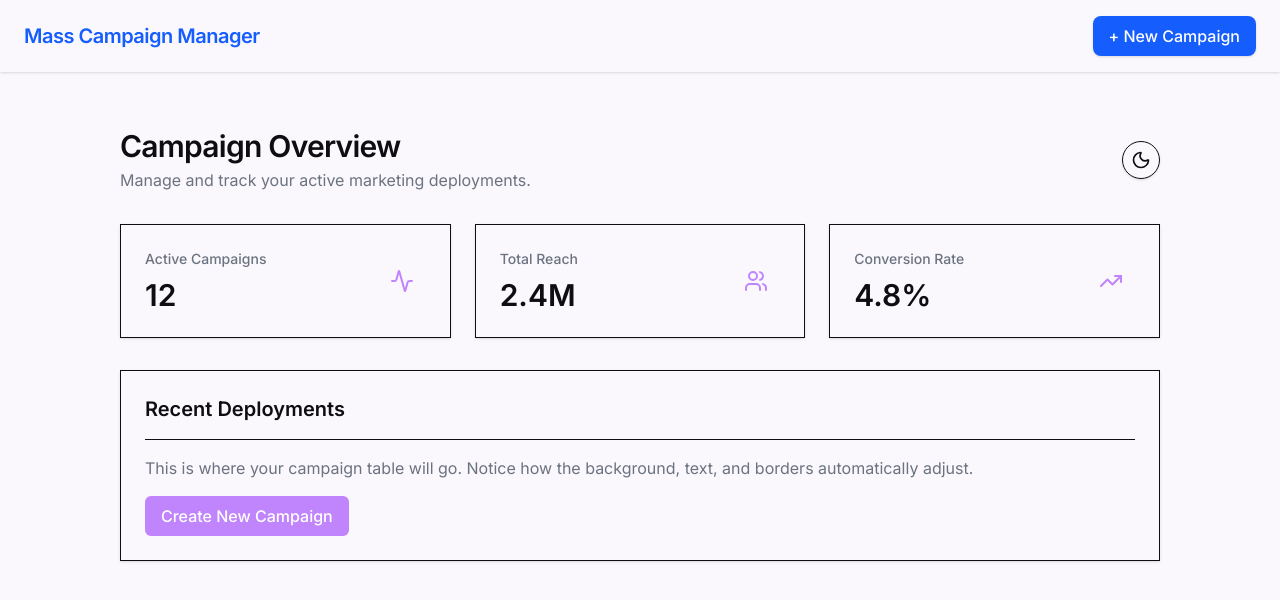
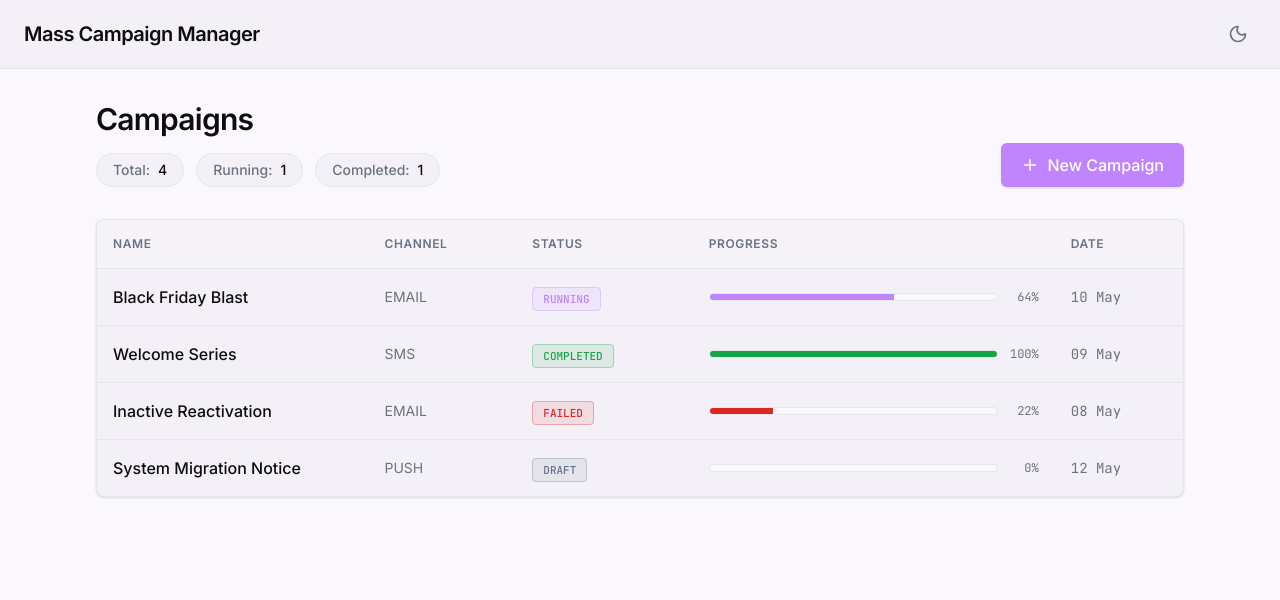
Before and after one commit to rnavxn/mass-campaign-manager, a React (Vite) app in the folder frontend/: page / in a window 1280 px wide. Shown: the top 600 px of the page. Built offline with nearby package versions, Linux system fonts and the light colour scheme; no server answers.

Commit message:
feat: build campaign list data table and routing
- Configure React Router in App.jsx layout
- Implement CampaignList table with inline progress bars and monospace stat badges
- Add fallback fetch logic for UI testing

```diff
--- a/frontend/src/App.jsx
+++ b/frontend/src/App.jsx
@@ -1,28 +1,41 @@
 import { BrowserRouter, Routes, Route, Link } from 'react-router-dom';
-import Dashboard from './pages/Dashboard';
-import CreateCampaign from './pages/CreateCampaign';
-import CampaignDetail from './pages/CampaignDetail';
+import { useTheme } from './context/ThemeContext';
+import { Moon, Sun } from 'lucide-react';
+import CampaignList from './pages/CampaignList';
+
+// The persistent Navbar (Logo left, Theme toggle right)
+function Navbar() {
+  const { isDark, toggleTheme } = useTheme();
+  return (
+    <nav className="bg-surface border-b border-border px-6 py-4 flex justify-between items-center">
+      <Link to="/" className="text-xl font-bold tracking-tight hover:text-accent transition-colors">
+        Mass Campaign Manager
+      </Link>
+      <button
+        onClick={toggleTheme}
+        className="p-2 rounded-full hover:bg-border text-muted hover:text-main transition-colors"
+        title={`Switch to ${isDark ? 'Light' : 'Dark'} Mode`}
+      >
+        {isDark ? <Sun size={20} /> : <Moon size={20} />}
+      </button>
+    </nav>
+  );
+}
 
 export default function App() {
   return (
     <BrowserRouter>
-      <div className="min-h-screen bg-app text-main transition-colors duration-200 font-sans">
-        {/* Simple Top Navigation */}
-        <nav className="bg-app shadow-sm px-6 py-4 flex justify-between items-center border-light">
-          <Link to="/" className="text-xl font-bold text-blue-600 tracking-tight">
-            Mass Campaign Manager
-          </Link>
-          <Link to="/create" className="bg-blue-600 text-white px-4 py-2 rounded-lg font-medium hover:bg-blue-700 transition-colors shadow-sm">
-            + New Campaign
-          </Link>
-        </nav>
+      {/* We use flex-col to push the main content down and fill the screen */}
+      <div className="min-h-screen bg-app text-main flex flex-col font-sans transition-colors duration-200">
+        <Navbar />
+        <main className="flex-1 p-8 max-w-6xl mx-auto w-full">
+          <Routes>
+            {/* Page 1 */}
+            <Route path="/" element={<CampaignList />} />
 
-        {/* Page Content Container */}
-        <main className="max-w-6xl mx-auto p-6">
-          <Routes>
-            <Route path="/" element={<Dashboard />} />
-            <Route path="/create" element={<CreateCampaign />} />
-            <Route path="/campaigns/:id" element={<CampaignDetail />} />
+            {/* Placeholders for our next logical stops */}
+            <Route path="/create" element={<div className="text-muted">Create Page Coming Next...</div>} />
+            <Route path="/campaigns/:id" element={<div className="text-muted">Detail Page Coming Next...</div>} />
           </Routes>
         </main>
       </div>
--- /dev/null
+++ b/frontend/src/pages/CampaignList.jsx
@@ -0,0 +1,162 @@
+import { useState, useEffect } from 'react';
+import { Link, useNavigate } from 'react-router-dom';
+import { Plus } from 'lucide-react';
+
+export default function CampaignList() {
+  const [campaigns, setCampaigns] = useState([]);
+  const [isLoading, setIsLoading] = useState(true);
+  const navigate = useNavigate();
+
+  useEffect(() => {
+    // Attempt to fetch from your Spring Boot backend
+    fetch('http://localhost:8081/api/campaigns')
+      .then(res => res.json())
+      .then(data => {
+        // Calculate the progress percentage on the fly
+        const mappedCampaigns = data.map(camp => {
+          const total = camp.totalRecipients || 0;
+          // Progress includes both successes and failures
+          const processed = (camp.processedRecipients || 0) + (camp.failedRecipients || 0);
+          const progress = total > 0 ? Math.round((processed / total) * 100) : 0;
+
+          return { ...camp, progress };
+        });
+
+        setCampaigns(mappedCampaigns);
+        setIsLoading(false);
+      })
+      .catch(err => {
+        console.warn("Backend not reachable or empty. Injecting blueprint mock data.");
+        // Fallback data so we can see the UI design immediately
+        setCampaigns([
+          { id: 'c1', name: 'Black Friday Blast', channel: 'EMAIL', status: 'RUNNING', progress: 64, createdAt: '2026-05-10T10:00:00Z' },
+          { id: 'c2', name: 'Welcome Series', channel: 'SMS', status: 'COMPLETED', progress: 100, createdAt: '2026-05-09T14:30:00Z' },
+          { id: 'c3', name: 'Inactive Reactivation', channel: 'EMAIL', status: 'FAILED', progress: 22, createdAt: '2026-05-08T09:15:00Z' },
+          { id: 'c4', name: 'System Migration Notice', channel: 'PUSH', status: 'DRAFT', progress: 0, createdAt: '2026-05-12T11:00:00Z' },
+        ]);
+        setIsLoading(false);
+      });
+  }, []);
+
+  // Compute stat pills from current table data
+  const stats = {
+    total: campaigns.length,
+    running: campaigns.filter(c => c.status === 'RUNNING').length,
+    completed: campaigns.filter(c => c.status === 'COMPLETED').length,
+  };
+
+  // Maps status text to our specific theme variables
+  const getStatusColor = (status) => {
+    switch(status) {
+      case 'RUNNING': return 'text-running border-running/30 bg-running/10';
+      case 'COMPLETED': return 'text-completed border-completed/30 bg-completed/10';
+      case 'FAILED': return 'text-failed border-failed/30 bg-failed/10';
+      case 'SCHEDULED': return 'text-scheduled border-scheduled/30 bg-scheduled/10';
+      default: return 'text-draft border-draft/30 bg-draft/10'; // DRAFT
+    }
+  };
+
+  const getBarColor = (status) => {
+    switch(status) {
+      case 'RUNNING': return 'bg-running';
+      case 'COMPLETED': return 'bg-completed';
+      case 'FAILED': return 'bg-failed';
+      default: return 'bg-draft';
+    }
+  };
+
+  return (
+    <div className="space-y-8 animate-in fade-in duration-500">
+
+      {/* Page Header */}
+      <div className="flex justify-between items-end">
+        <div>
+          <h1 className="text-3xl font-bold tracking-tight mb-4">Campaigns</h1>
+          {/* 3 Stat Pills */}
+          <div className="flex gap-3 text-sm font-medium">
+            <div className="bg-surface border border-border px-4 py-1.5 rounded-full">
+              <span className="text-muted mr-2">Total:</span>{stats.total}
+            </div>
+            <div className="bg-surface border border-border px-4 py-1.5 rounded-full">
+              <span className="text-muted mr-2">Running:</span>{stats.running}
+            </div>
+            <div className="bg-surface border border-border px-4 py-1.5 rounded-full">
+              <span className="text-muted mr-2">Completed:</span>{stats.completed}
+            </div>
+          </div>
+        </div>
+
+        <Link
+          to="/create"
+          className="bg-accent hover:bg-accent-hover text-white px-5 py-2.5 rounded-md font-medium transition-colors flex items-center gap-2 shadow-sm"
+        >
+          <Plus size={18} /> New Campaign
+        </Link>
+      </div>
+
+      {/* Campaign Table */}
+      <div className="bg-surface border border-border rounded-lg overflow-hidden shadow-sm">
+        <table className="w-full text-left border-collapse">
+          <thead>
+            <tr className="border-b border-border bg-app/50 text-muted text-xs uppercase tracking-wider font-semibold">
+              <th className="p-4 w-1/4">Name</th>
+              <th className="p-4">Channel</th>
+              <th className="p-4">Status</th>
+              <th className="p-4 w-1/3">Progress</th>
+              <th className="p-4">Date</th>
+            </tr>
+          </thead>
+          <tbody className="divide-y divide-border">
+            {isLoading ? (
+              <tr><td colSpan="5" className="p-8 text-center text-muted">Loading campaigns...</td></tr>
+            ) : (
+              campaigns.map((camp) => (
+                <tr
+                  key={camp.id}
+                  onClick={() => navigate(`/campaigns/${camp.id}`)}
+                  className="hover:bg-border/30 cursor-pointer transition-colors group"
+                >
+                  {/* Name */}
+                  <td className="p-4 font-medium group-hover:text-accent transition-colors">
+                    {camp.name}
+                  </td>
+
+                  {/* Channel */}
+                  <td className="p-4 text-muted text-sm">{camp.channel}</td>
+
+                  {/* Status Badge (JetBrains Mono) */}
+                  <td className="p-4">
+                    <span className={`font-mono text-[11px] font-medium px-2.5 py-1 rounded border ${getStatusColor(camp.status)}`}>
+                      {camp.status}
+                    </span>
+                  </td>
+
+                  {/* Inline Progress Bar */}
+                  <td className="p-4">
+                    <div className="flex items-center gap-3">
+                      <div className="flex-1 h-2 bg-app border border-border rounded-full overflow-hidden">
+                        <div
+                          className={`h-full ${getBarColor(camp.status)} transition-all duration-1000`}
+                          style={{ width: `${camp.progress}%` }}
+                        />
+                      </div>
+                      <span className="font-mono text-xs text-muted min-w-[4ch] text-right">
+                        {camp.progress}%
+                      </span>
+                    </div>
+                  </td>
+
+                  {/* Date (JetBrains Mono) */}
+                  <td className="p-4 text-muted text-sm font-mono">
+                    {new Date(camp.createdAt).toLocaleDateString('en-GB', { day: '2-digit', month: 'short' })}
+                  </td>
+                </tr>
+              ))
+            )}
+          </tbody>
+        </table>
+      </div>
+
+    </div>
+  );
+}
--- a/frontend/src/pages/Dashboard.jsx
+++ /dev/null
@@ -1,59 +0,0 @@
-import { useTheme } from '../context/ThemeContext';
-import { Moon, Sun, Activity, Users, TrendingUp } from 'lucide-react';
-
-export default function Dashboard() {
-  const { isDark, toggleTheme } = useTheme();
-
-  return (
-    <div className="min-h-screen p-8">
-      {/* Header */}
-      <header className="flex justify-between items-center mb-8">
-        <div>
-          <h1 className="text-3xl font-bold tracking-tight">Campaign Overview</h1>
-          <p className="text-muted mt-1">Manage and track your active marketing deployments.</p>
-        </div>
-
-        <button
-          onClick={toggleTheme}
-          className="p-2 rounded-full bg-card border border-divider hover:text-accent transition-colors shadow-sm"
-          title={`Switch to ${isDark ? 'Light' : 'Dark'} Mode`}
-        >
-          {isDark ? <Sun size={20} /> : <Moon size={20} />}
-        </button>
-      </header>
-
-      {/* Stats Grid */}
-      <div className="grid grid-cols-1 md:grid-cols-3 gap-6 mb-8">
-        <StatCard title="Active Campaigns" value="12" icon={<Activity className="text-accent" />} />
-        <StatCard title="Total Reach" value="2.4M" icon={<Users className="text-accent" />} />
-        <StatCard title="Conversion Rate" value="4.8%" icon={<TrendingUp className="text-accent" />} />
-      </div>
-
-      {/* Main Content Area */}
-      <div className="bg-card rounded-panel border border-divider p-6 shadow-sm">
-        <h2 className="text-xl font-semibold mb-4 border-b border-divider pb-4">Recent Deployments</h2>
-        <div className="space-y-4 text-muted">
-          <p>This is where your campaign table will go. Notice how the background, text, and borders automatically adjust.</p>
-          <button className="bg-accent hover:bg-accent-hover text-white px-4 py-2 rounded-md font-medium transition-colors">
-            Create New Campaign
-          </button>
-        </div>
-      </div>
-    </div>
-  );
-}
-
-// Reusable micro-component
-function StatCard({ title, value, icon }) {
-  return (
-    <div className="bg-card rounded-panel border border-divider p-6 shadow-sm flex items-center justify-between">
-      <div>
-        <p className="text-muted text-sm font-medium">{title}</p>
-        <p className="text-3xl font-bold mt-2">{value}</p>
-      </div>
-      <div className="p-3 bg-app rounded-full">
-        {icon}
-      </div>
-    </div>
-  );
-}
```
